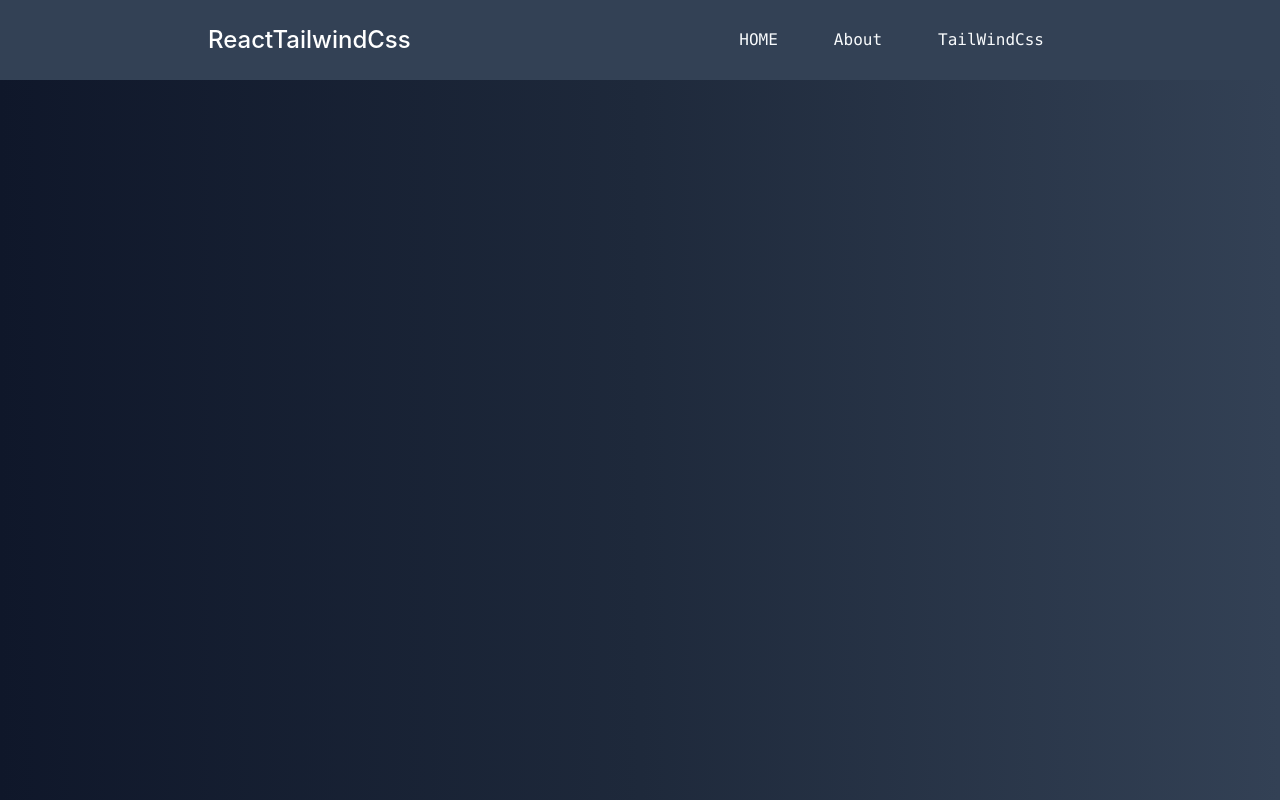
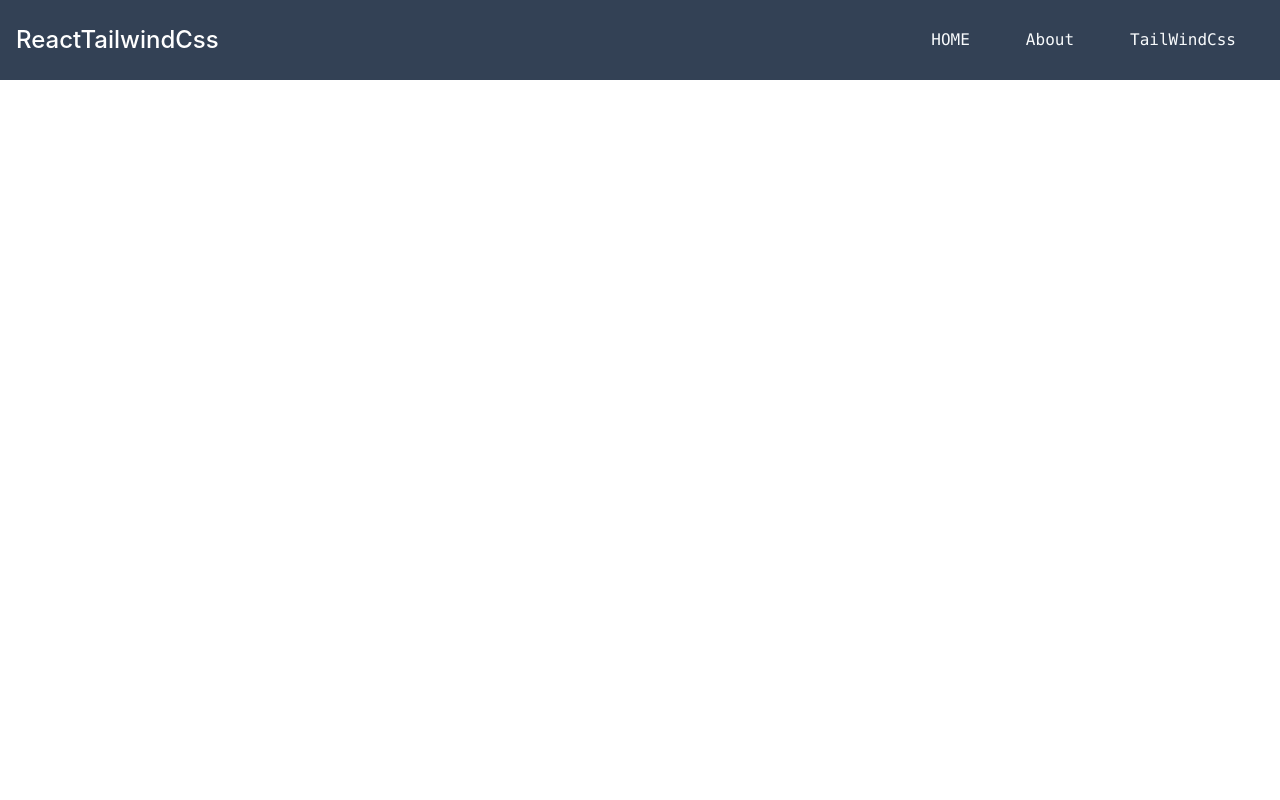
Before and after one commit to AnasAhmed-FS/ReactWillTailwind, a React (Create React App) app: page / in a window 1280 px wide. Built offline with nearby package versions, Linux system fonts and the light colour scheme.

Commit message:
Done work

```diff
--- a/src/App.js
+++ b/src/App.js
@@ -10,7 +10,7 @@ function App() {
       <Router>
         <Navpar />
         <Routes>
-          <Route index path="/ReactWillTailwind/" element={<Home />} />
+          <Route exact path="/ReactWillTailwind/" element={<Home />} />
           <Route path="/ReactWillTailwind/about" element={<About />} />
           <Route path="/ReactWillTailwind/tail" element={<TailWindCss />} />
         </Routes>
--- a/src/components/About.js
+++ b/src/components/About.js
@@ -1,5 +1,5 @@
 import React from "react";
 
 export default function About() {
-  return <div className="text-slate-100 ">About Page</div>;
+  return <div className="text-slate-100  mt-20 ">About Page</div>;
 }
--- a/src/components/Home.js
+++ b/src/components/Home.js
@@ -12,7 +12,7 @@ export default function Home() {
     // 2- Sub Titles --> font-mono,
     // 3- Describe Titles --> serif */
 
-    <div className=" ">
+    <div className="  mt-20">
       {/* First Section React */}
       <header
         className="flex flex-col-reverse
--- a/src/components/Navpar.js
+++ b/src/components/Navpar.js
@@ -18,14 +18,18 @@ export default function Navpar() {
     <div>
       <div
         className="bg-slate-700
-      text-white
+      text-white relative
       "
       >
         <section
-          className="max-w-4xl
+          className="
          mx-auto
          flex justify-between
-         p-4"
+         p-4
+         fixed top-0 left-0 right-0 z-100
+         bg-slate-700
+
+         "
         >
           <h1 className="text-2xl sm:pt-2 font-medium">
             <a href="#hero">ReactTailwindCss</a>
@@ -74,7 +78,7 @@ export default function Navpar() {
         <section
           id="mobile-menu"
           onClick={NavPar}
-          className=" absolute    hidden w-full     flex-col bg-black text-5xl"
+          className=" fixed top-11 left-0 right-0    hidden w-full     flex-col bg-black text-5xl"
         >
           <nav className="flex min-h-screen flex-col items-center py-5">
             <div className="text-slate-50 font-mono  text-2xl p-3 rounded-lg">
--- a/src/components/TailWindCss.js
+++ b/src/components/TailWindCss.js
@@ -3,7 +3,7 @@ import ImgLogo from "../img/logo512.png";
 
 export const TailWindCss = () => {
   return (
-    <div>
+    <div className="mt-40">
       {/* First Element */}
       <div class="md:flex   max-w-md mx-auto bg-white rounded-xl shadow-md overflow-hidden md:max-w-2xl">
         <div class="md:shrink-0">
--- a/tailwind.config.js
+++ b/tailwind.config.js
@@ -2,7 +2,12 @@
 module.exports = {
   content: ["./src/**/*.{js,html,jsx,ts,tsx}"],
   theme: {
-    extend: {},
+    extend: {
+      zIndex: {
+        // htmlClass: CssValue,
+        100: "100",
+      },
+    },
   },
   plugins: [],
 };
```
Also changed, not shown: 7 other files (tests, documents, lock files or other folders).
